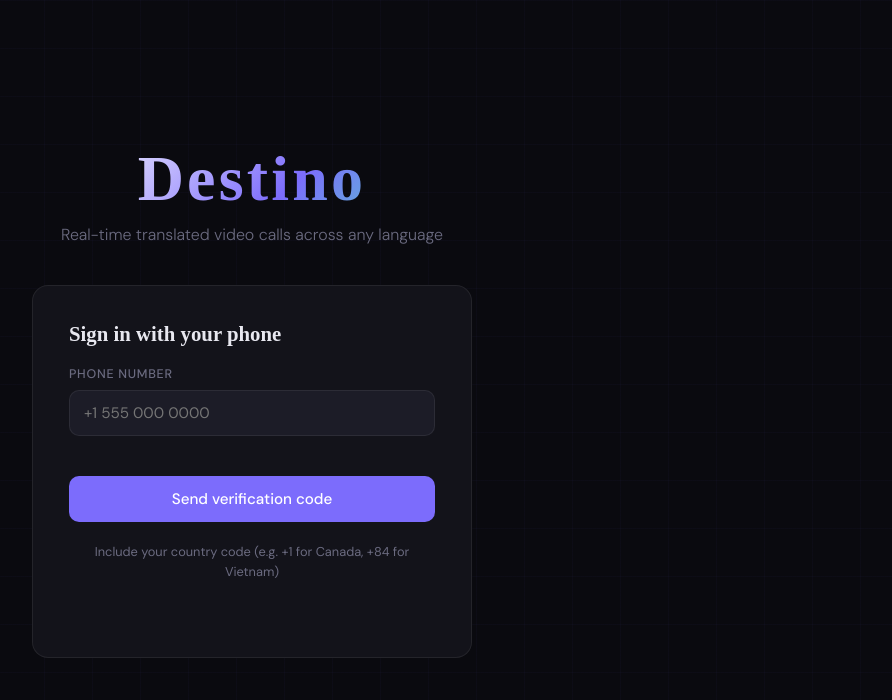
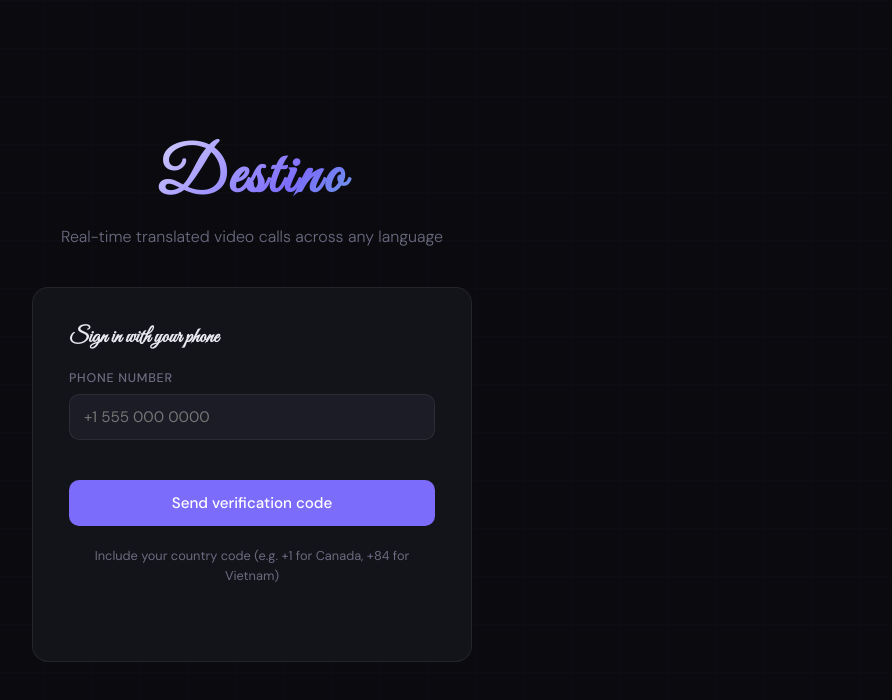
Before and after one commit to brandonlamonttech/linguacall, a website: page public/index.html in a window 1280 px wide. Shown: the whole page, without its empty margins (388-1280 px from the left). Drawn offline with nearby package versions, Linux system fonts and the light colour scheme.

Commit message:
Change font family for logo and card title

```diff
--- a/public/index.html
+++ b/public/index.html
@@ -23,10 +23,10 @@
     background-size: 48px 48px; pointer-events: none; z-index: 0;
   }
   .logo { text-align: center; }
-  .logo h1 { font-family: 'Playfair Display', serif; font-size: clamp(2.4rem, 6vw, 4rem); font-weight: 700; letter-spacing: 0.05em; background: linear-gradient(135deg, #fff 0%, var(--accent) 60%, var(--accent2) 100%); -webkit-background-clip: text; -webkit-text-fill-color: transparent; background-clip: text; }
+  .logo h1 { font-family: 'Great Vibes', cursive; font-size: clamp(2.4rem, 6vw, 4rem); font-weight: 700; letter-spacing: 0.05em; background: linear-gradient(135deg, #fff 0%, var(--accent) 60%, var(--accent2) 100%); -webkit-background-clip: text; -webkit-text-fill-color: transparent; background-clip: text; }
   .logo p { color: var(--muted); font-size: 1rem; font-weight: 300; margin-top: 8px; }
   .card { background: var(--surface); border: 1px solid var(--border); border-radius: var(--radius); padding: 36px; width: 100%; max-width: 440px; display: flex; flex-direction: column; gap: 20px; }
-  .card-title { font-family: 'Playfair Display', serif; font-size: 1.3rem; font-weight: 600; }
+  .card-title { font-family: 'Great Vibes', cursive; font-size: 1.3rem; font-weight: 600; }
   label { font-size: 0.78rem; font-weight: 500; color: var(--muted); letter-spacing: 0.06em; text-transform: uppercase; display: block; margin-bottom: 8px; }
   select, input[type="text"], input[type="tel"], input[type="number"] { width: 100%; background: var(--surface2); border: 1px solid var(--border); border-radius: 10px; color: var(--text); font-family: 'DM Sans', sans-serif; font-size: 0.95rem; padding: 12px 14px; outline: none; transition: border-color 0.2s; appearance: none; -webkit-appearance: none; }
   select:focus, input:focus { border-color: var(--accent); }
```
